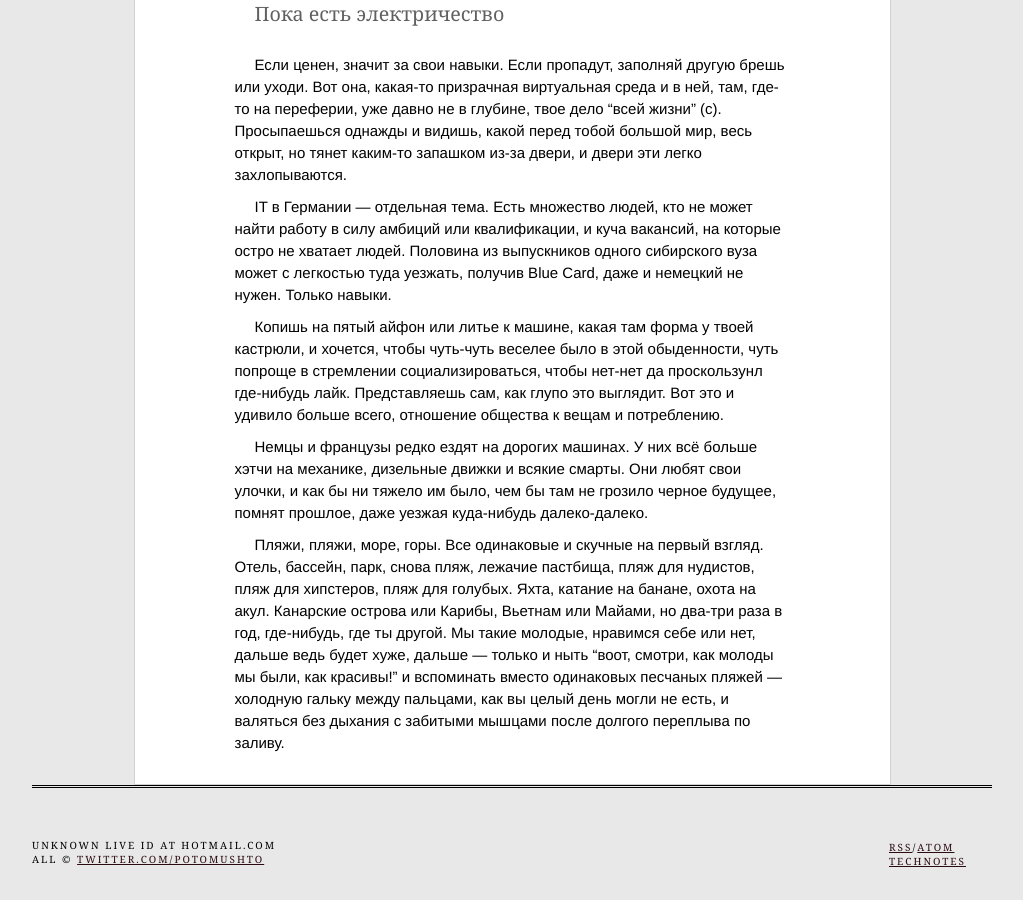
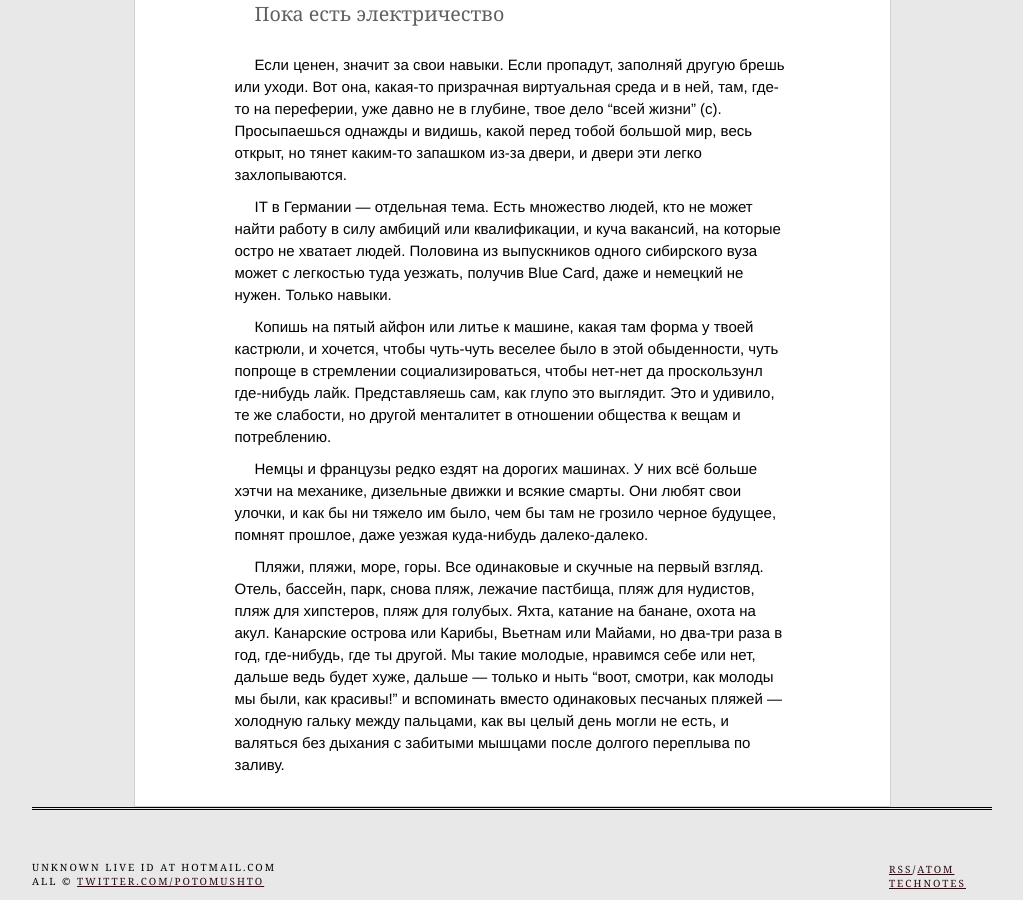
Before and after one commit to ptmt/ptmt.github.com, a Jekyll site: the page built from _posts/2012-09-03-ich-verstehe-sie-nicht.md, in a window 1280 px wide and 900 px high, scrolled down 2222 px. Shown: the whole window, without its empty margins (128-1151 px from the left). Built offline with Jekyll 4.4.1, drawn with Linux system fonts in a browser that asks for light colours; Markdown is read by kramdown in place of the engine named in the settings; before the commit the page ends 3100 px from its top, so only the background shows below that.

Commit message:
Update _posts/2012-09-03-ich-verstehe-sie-nicht.md

```diff
--- a/_posts/2012-09-03-ich-verstehe-sie-nicht.md
+++ b/_posts/2012-09-03-ich-verstehe-sie-nicht.md
@@ -41,7 +41,7 @@ title: Прогулять уроки истории
 
 IT в Германии — отдельная тема. Есть множество людей, кто не может найти работу в силу амбиций или квалификации, и куча вакансий, на которые остро не хватает людей. Половина из выпускников одного сибирского вуза может с легкостью туда уезжать, получив Blue Card, даже и немецкий не нужен. Только навыки.
 
-Копишь на пятый айфон или литье к машине, какая там форма у твоей кастрюли, и хочется, чтобы чуть-чуть веселее было в этой обыденности, чуть попроще в стремлении социализироваться, чтобы нет-нет да проскользунл где-нибудь лайк. Представляешь сам, как глупо это выглядит. Вот это и удивило больше всего, отношение общества к вещам и потреблению.
+Копишь на пятый айфон или литье к машине, какая там форма у твоей кастрюли, и хочется, чтобы чуть-чуть веселее было в этой обыденности, чуть попроще в стремлении социализироваться, чтобы нет-нет да проскользунл где-нибудь лайк. Представляешь сам, как глупо это выглядит. Это и удивило, те же слабости, но другой менталитет в отношении общества к вещам и потреблению.
 
 Немцы и французы редко ездят на дорогих машинах. У них всё больше хэтчи на механике, дизельные движки и всякие смарты. Они любят свои улочки, и как бы ни тяжело им было, чем бы там не грозило черное будущее, помнят прошлое, даже уезжая куда-нибудь далеко-далеко.
 
```
